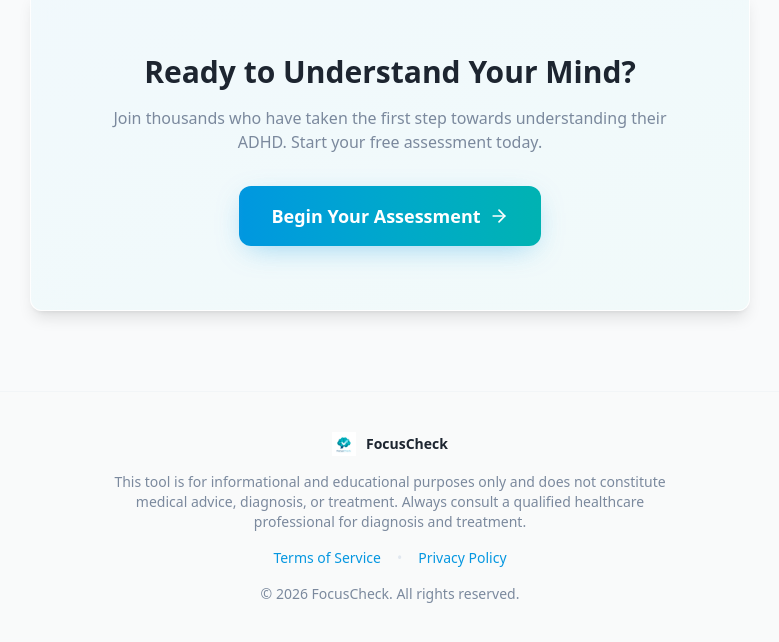
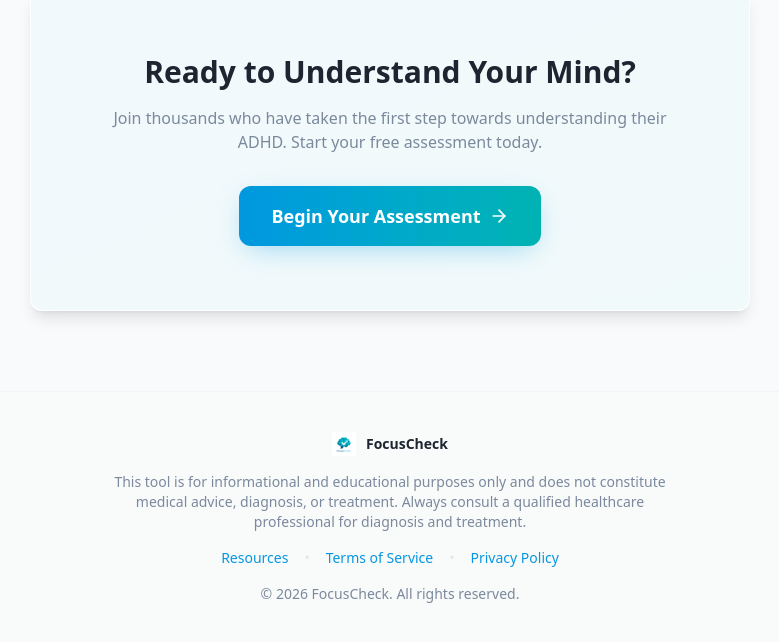
Before and after one commit to deskulpt/focuschecklife, a React (Vite) app: page / in a window 1280 px wide. Shown: the part 3819-4461 px from the top of the page, without its empty margins (250-1029 px from the left). Built offline with nearby package versions, Linux system fonts and the light colour scheme; no server answers; the database is empty; what @react-pdf/renderer would draw is missing.

Commit message:
Changes
Co-authored-by: deskulpt <210116192+deskulpt@users.noreply.github.com>

```diff
--- a/src/pages/Landing.tsx
+++ b/src/pages/Landing.tsx
@@ -319,7 +319,9 @@ const Landing = () => {
             <span className="font-semibold text-foreground">FocusCheck</span>
           </div>
           <p className="max-w-xl mx-auto mb-4">{t('footer.disclaimer')}</p>
-          <div className="flex items-center justify-center gap-4 mb-4">
+          <div className="flex flex-wrap items-center justify-center gap-4 mb-4">
+            <a href="/resources" className="text-[hsl(var(--primary))] hover:underline">Resources</a>
+            <span className="text-border">•</span>
             <a href="/terms" className="text-[hsl(var(--primary))] hover:underline">{t('footer.terms')}</a>
             <span className="text-border">•</span>
             <a href="/privacy" className="text-[hsl(var(--primary))] hover:underline">{t('footer.privacy')}</a>
```
